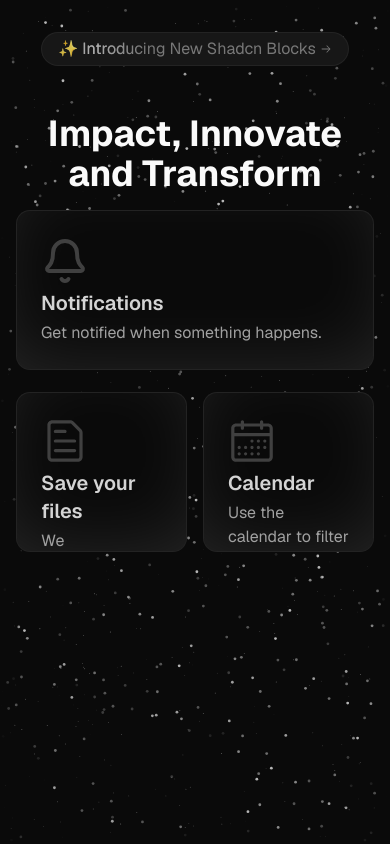
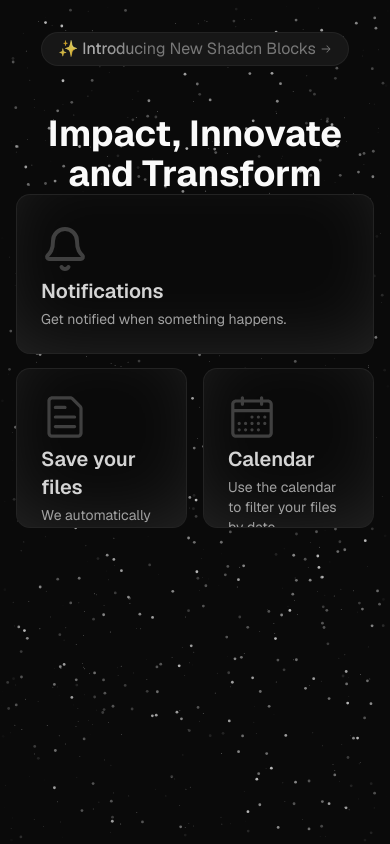
Before and after one commit to SagarNRao/shadcnblocks, a Next.js app: page /hero1 in a window 390 px wide. Built offline with nearby package versions, Linux system fonts and the light colour scheme.

Commit message:
hero 1 more responsive and improved spacing

```diff
--- a/src/app/hero1/page.tsx
+++ b/src/app/hero1/page.tsx
@@ -15,7 +15,7 @@ const features = [
     href: "#",
     cta: "Learn more",
     // On mobile: full width (col-span-2), on md+: takes 2 columns and full height
-    className: "col-span-2 md:col-span-2 md:row-span-2 h-40 md:h-full",
+    className: "col-span-2 md:col-span-2 md:row-span-2 h-40 md:h-full text-2xl",
     background: (
       <div className="absolute inset-0 bg-gradient-to-gray from-black-100 to-black-200 opacity-50" />
     ),
@@ -41,7 +41,7 @@ const features = [
     // On mobile: takes 1 column, on md+: takes 1 column
     className: "col-span-1 md:col-span-1 h-40 md:h-full",
     background: (
-      <div className="absolute inset-0 bg-gradient-to-gray from-black-100 to-black-200 opacity-50" />
+      <div className="absolute inset-0 bg-gradient-to-gray from-black-100 to-black-200 opacity-" />
     ),
   },
 ];
@@ -66,17 +66,21 @@ export default function Page() {
       {/* Main Content */}
       <main className="flex flex-col gap-8 items-center max-w-7xl mx-auto">
         <div className="w-full">
-          <h1 className="text-4xl md:text-6xl lg:text-9xl font-bold text-center md:text-left">
+          <h1 className="text-4xl md:text-6xl lg:text-9xl sm:text-4xl font-bold text-center md:text-left">
             Impact, Innovate
           </h1>
-          <h1 className="text-4xl md:text-6xl lg:text-9xl font-bold text-center md:text-left">
+          <h1 className="text-4xl md:text-6xl lg:text-9xl font-bold text-center md:text-left sm:text-4xl">
             and Transform
           </h1>
 
-          <div className="pb-4"></div>
+          <div className="lg:p-0 sm:p-1"></div>
 
           {/* BentoGrid with responsive layout */}
-          <BentoGrid className="w-full grid grid-cols-2 md:grid-cols-3 gap-4 auto-rows-[166px] md:auto-rows-[166px] ">
+          <BentoGrid
+            className={cn(
+              "w-full grid grid-cols-2 md:grid-cols-3 gap-x-4 gap-y-2 md:gap-4 auto-rows-[166px] md:auto-rows-[166px]"
+            )}
+          >
             {features.map((feature, idx) => (
               <BentoCard
                 key={idx}
--- a/src/components/magicui/bento-grid.tsx
+++ b/src/components/magicui/bento-grid.tsx
@@ -24,7 +24,7 @@ const BentoGrid = ({ children, className, ...props }: BentoGridProps) => {
     <div
       className={cn(
         "grid w-full auto-rows-[22rem] grid-cols-3 gap-4",
-        className,
+        className
       )}
       {...props}
     >
@@ -51,22 +51,36 @@ const BentoCard = ({
       "bg-background [box-shadow:0_0_0_1px_rgba(0,0,0,.03),0_2px_4px_rgba(0,0,0,.05),0_12px_24px_rgba(0,0,0,.05)]",
       // dark styles
       "transform-gpu dark:bg-background dark:[border:1px_solid_rgba(255,255,255,.1)] dark:[box-shadow:0_-20px_80px_-20px_#ffffff1f_inset]",
-      className,
+      className
     )}
     {...props}
   >
     <div>{background}</div>
-    <div className="pointer-events-none z-10 flex transform-gpu flex-col gap-1 p-6 transition-all duration-300 group-hover:-translate-y-10">
-      <Icon className="h-12 w-12 origin-left transform-gpu text-neutral-700 transition-all duration-300 ease-in-out group-hover:scale-75" />
+    <div
+      className={cn(
+        "pointer-events-none z-10 flex transform-gpu flex-col gap-1 p-6 transition-all duration-300 md:group-hover:-translate-y-8 md:sm:group-hover:-translate-y-5"
+      )}
+    >
+      <Icon
+        className={cn(
+          "h-12 w-12 origin-left transform-gpu text-neutral-700 transition-all duration-300 ease-in-out md:group-hover:scale-75"
+        )}
+      />
       <h3 className="text-xl font-semibold text-neutral-700 dark:text-neutral-300">
         {name}
       </h3>
-      <p className="max-w-lg text-neutral-400">{description}</p>
+      <p
+        className={cn(
+          "max-w-lg text-neutral-400 text-sm sm:text-xs md:text-sm lg:text-base"
+        )}
+      >
+        {description}
+      </p>
     </div>
 
     <div
       className={cn(
-        "pointer-events-none absolute bottom-0 flex w-full translate-y-10 transform-gpu flex-row items-center p-4 opacity-0 transition-all duration-300 group-hover:translate-y-0 group-hover:opacity-100",
+        "pointer-events-none absolute bottom-0 flex w-full translate-y-10 transform-gpu flex-row items-center p-4 opacity-0 transition-all duration-300 md:group-hover:translate-y-0 md:group-hover:opacity-100"
       )}
     >
       <Button variant="ghost" asChild size="sm" className="pointer-events-auto">
@@ -76,7 +90,11 @@ const BentoCard = ({
         </a>
       </Button>
     </div>
-    <div className="pointer-events-none absolute inset-0 transform-gpu transition-all duration-300 group-hover:bg-black/[.03] group-hover:dark:bg-neutral-800/10" />
+    <div
+      className={cn(
+        "pointer-events-none absolute inset-0 transform-gpu transition-all duration-300 md:group-hover:bg-black/[.03] md:group-hover:dark:bg-neutral-800/10"
+      )}
+    />
   </div>
 );
 
```
